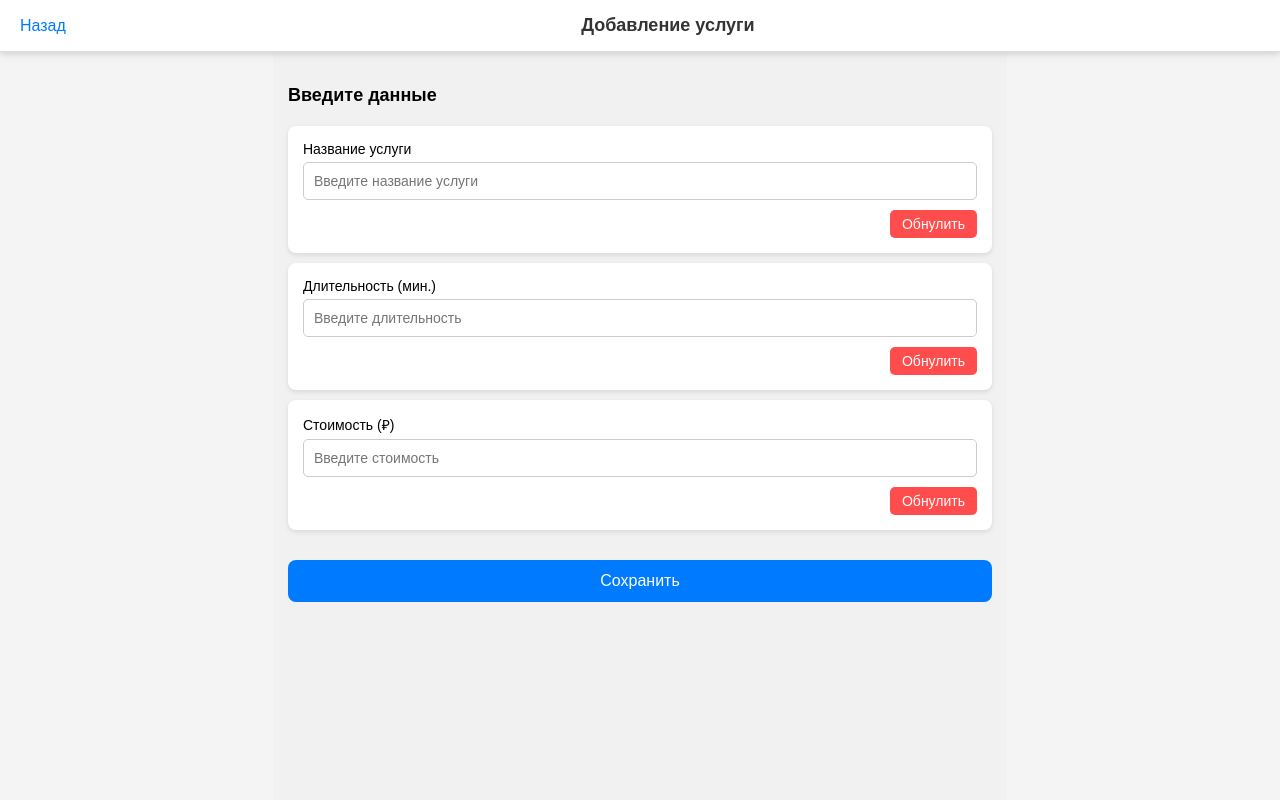
After one commit to dadreu/RequestHandler, a PHP site: page /add-service.html in a window 1280 px wide. The commit adds this page. Run offline with PHP 8.4, Linux system fonts and the light colour scheme.

Commit message:
Добавление услуг

```diff
--- /dev/null
+++ b/add-service.html
@@ -0,0 +1,49 @@
+<!DOCTYPE html>
+<html lang="ru">
+<head>
+    <meta charset="UTF-8">
+    <meta name="viewport" content="width=device-width, initial-scale=1.0">
+    <title>Добавление услуги</title>
+    <link rel="stylesheet" href="styles.css">
+</head>
+<body>
+    <!-- Верхний белый хедер с кнопкой возврата -->
+    <header class="top-bar">
+        <button class="back-button" onclick="window.location.href='services-settings.html'">Назад</button>
+        <h1>Добавление услуги</h1>
+        <div></div> <!-- Пространство для выравнивания -->
+    </header>
+
+    <!-- Основной контент с серым фоном -->
+    <div class="content" style="background-color: #f1f1f1;">
+        <!-- Подпись над блоком ввода данных -->
+        <p class="input-data">Введите данные</p>
+
+        <!-- Поля для ввода названия, длительности и стоимости услуги -->
+        <div class="input-group">
+            <div class="input-item">
+                <label for="service-name">Название услуги</label>
+                <input type="text" id="service-name" placeholder="Введите название услуги">
+                <button class="reset-btn" onclick="resetField('service-name')">Обнулить</button>
+            </div>
+            <div class="input-item">
+                <label for="service-duration">Длительность (мин.)</label>
+                <input type="number" id="service-duration" placeholder="Введите длительность">
+                <button class="reset-btn" onclick="resetField('service-duration')">Обнулить</button>
+            </div>
+            <div class="input-item">
+                <label for="service-price">Стоимость (₽)</label>
+                <input type="number" id="service-price" placeholder="Введите стоимость">
+                <button class="reset-btn" onclick="resetField('service-price')">Обнулить</button>
+            </div>
+        </div>
+
+        <!-- Кнопка для сохранения данных -->
+        <div class="buttons-container">
+            <button class="save-button" onclick="saveService()">Сохранить</button>
+        </div>
+    </div>
+
+    <script src="script.js"></script>
+</body>
+</html>
--- a/script.js
+++ b/script.js
@@ -146,3 +146,24 @@ document.addEventListener('DOMContentLoaded', function () {
     function addService() {
         alert("Добавление новой услуги.");
     }
+    // Функция для обнуления значения поля ввода
+function resetField(fieldId) {
+    document.getElementById(fieldId).value = '';
+}
+
+// Функция для сохранения услуги
+function saveService() {
+    // Получаем значения полей
+    const name = document.getElementById('service-name').value;
+    const duration = document.getElementById('service-duration').value;
+    const price = document.getElementById('service-price').value;
+
+    // Проверка на пустые поля
+    if (name === '' || duration === '' || price === '') {
+        alert("Пожалуйста, заполните все поля.");
+        return;
+    }
+
+    // Здесь можно добавить код для отправки данных на сервер или локальное сохранение
+    alert("Услуга сохранена.");
+}
--- a/styles.css
+++ b/styles.css
@@ -725,7 +725,54 @@ input:checked + .slider:before {
 .save-button:hover, .add-service-button:hover {
     background-color: #45a049;
 }
+.input-data {
+    font-size: 18px;
+    font-weight: bold;
+    margin-bottom: 20px;
+}
 
+.input-group {
+    display: flex;
+    flex-direction: column;
+}
+
+.input-item {
+    background-color: white;
+    padding: 15px;
+    margin-bottom: 10px;
+    border-radius: 8px;
+    display: flex;
+    flex-direction: column;
+    box-shadow: 0 2px 5px rgba(0, 0, 0, 0.1);
+}
+
+.input-item label {
+    font-size: 14px;
+    margin-bottom: 5px;
+}
+
+.input-item input {
+    padding: 10px;
+    border: 1px solid #ccc;
+    border-radius: 5px;
+    font-size: 14px;
+    margin-bottom: 10px;
+}
+
+.reset-btn {
+    background-color: #ff4d4d;
+    border: none;
+    color: white;
+    padding: 6px 12px;
+    font-size: 14px;
+    cursor: pointer;
+    border-radius: 5px;
+    align-self: flex-end;
+}
+
+.reset-btn:hover {
+    background-color: #e60000;
+}
 .notification {
     position: fixed;
     bottom: 20px;
```
